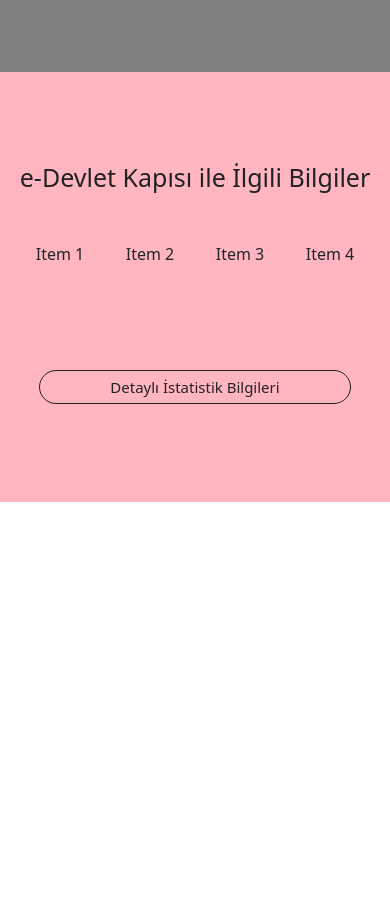
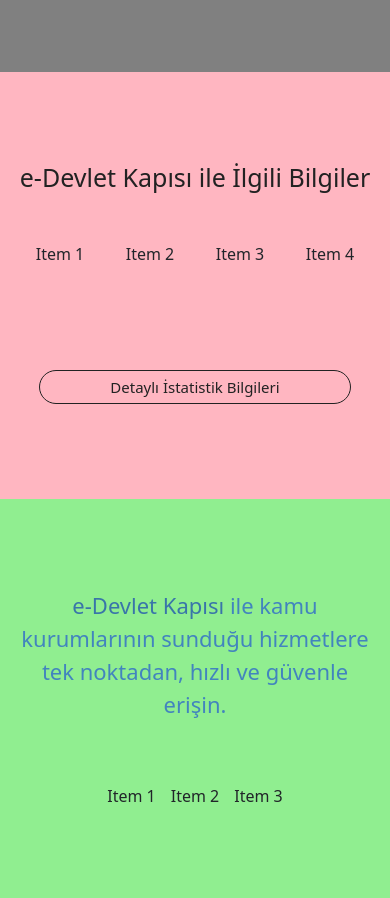
Before and after one commit to zehrabekar/TurkiyeGovPortalClone, a plain HTML site: page index.html in a window 390 px wide. Shown: the part 6066-6964 px from the top of the page. Before the commit the page ends 6568 px from the top, so only its background shows below. Drawn offline with nearby package versions, Linux system fonts and the light colour scheme.

Commit message:
Completed responsive design for info-block

```diff
--- a/design.css
+++ b/design.css
@@ -965,8 +965,79 @@ ul{
 }
 
 @media (max-width:1245px) {
+  #statistics-block{
+    height: auto;
+  }
+
   .statisticContent{
     width: 100%;
     margin: 0;
   }
 }
+
+#info-block{
+  width: 100%;
+  height: 380px;
+  padding: 90px 15px;
+  background-color:lightgreen;
+}
+
+.statistics-content{
+  width: 1200px;
+  height: auto;
+  margin: 0 auto;
+}
+
+.statistics-text{
+  width: 720px;
+  height: auto;
+  margin: 22.5px auto;
+}
+
+.info-text{
+  color: #4284be;
+  font-size: 22px;
+  font-weight: 300;
+  text-align: center;
+  padding-bottom: 35px;
+  margin: 0;
+}
+
+strong{
+  color: #3975a9;
+}
+
+.infoList{
+  margin: 0;
+  padding: 0;
+}
+
+.infoItem{
+  width: 33%;
+  margin: 0 7.5px;
+  padding-top: 28px;
+}
+
+@media (max-width:1245px) {
+  #info-block{
+    height: auto;
+  }
+
+  .statistics-content{
+    width: 100%;
+    margin: 0;
+  }
+
+  .statistics-text{
+    width: calc(720px - (1245px - 100vw) * 0.2);
+    margin: 22.5px auto;
+  }
+
+}
+
+@media (max-width:1024px){
+  .statistics-text{
+    width: 100%;
+    margin: 0;
+  }
+}
--- a/index.html
+++ b/index.html
@@ -244,6 +244,21 @@
   </div>
   </section>
 
+
+<section id="info-block">
+  <div class="statistics-content">
+    <div class="statistics-text d-flex flex flex-column align-items-center">
+      <p class="info-text"><strong>e-Devlet Kapısı</strong>  ile kamu kurumlarının sunduğu hizmetlere tek noktadan, hızlı ve güvenle erişin.</p>
+      <ul class="d-flex flex-nowrap infoList">
+        <li class="infoItem">Item 1</li>
+        <li class="infoItem">Item 2</li>
+        <li class="infoItem">Item 3</li>
+      </ul>
+    </div>
+  </div>
+  </section>
+
+
     <script src="https://cdn.jsdelivr.net/npm/bootstrap@5.3.3/dist/js/bootstrap.bundle.min.js" integrity="sha384-YvpcrYf0tY3lHB60NNkmXc5s9fDVZLESaAA55NDzOxhy9GkcIdslK1eN7N6jIeHz" crossorigin="anonymous"></script>
     <script src="project.js"></script>
 </body>
```
